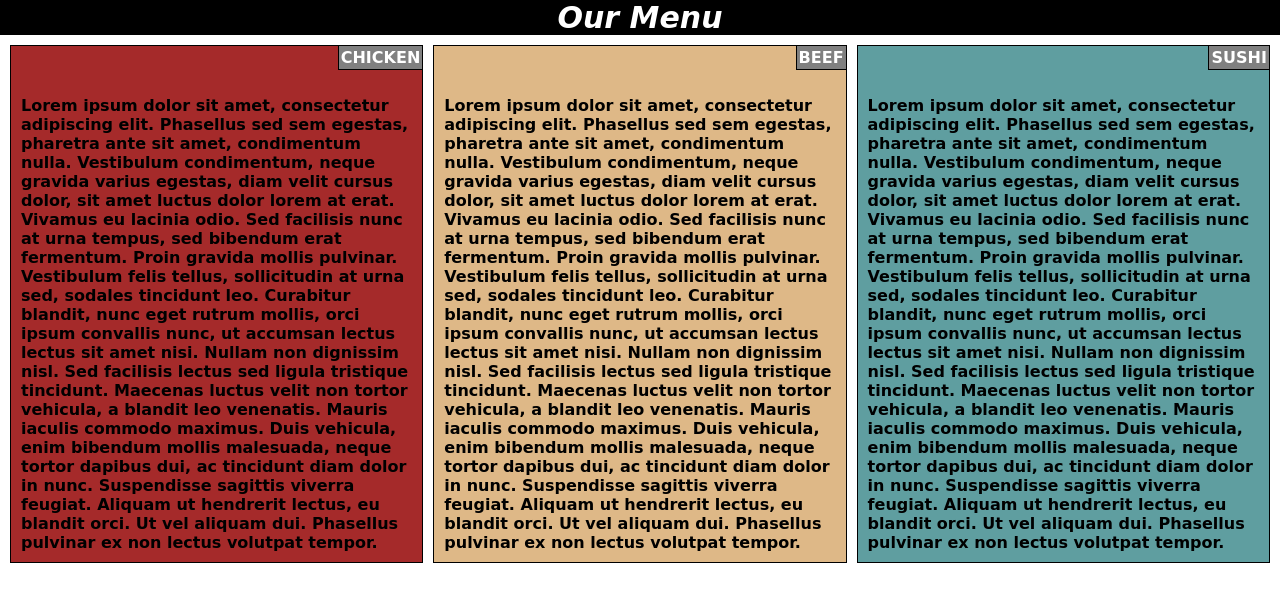
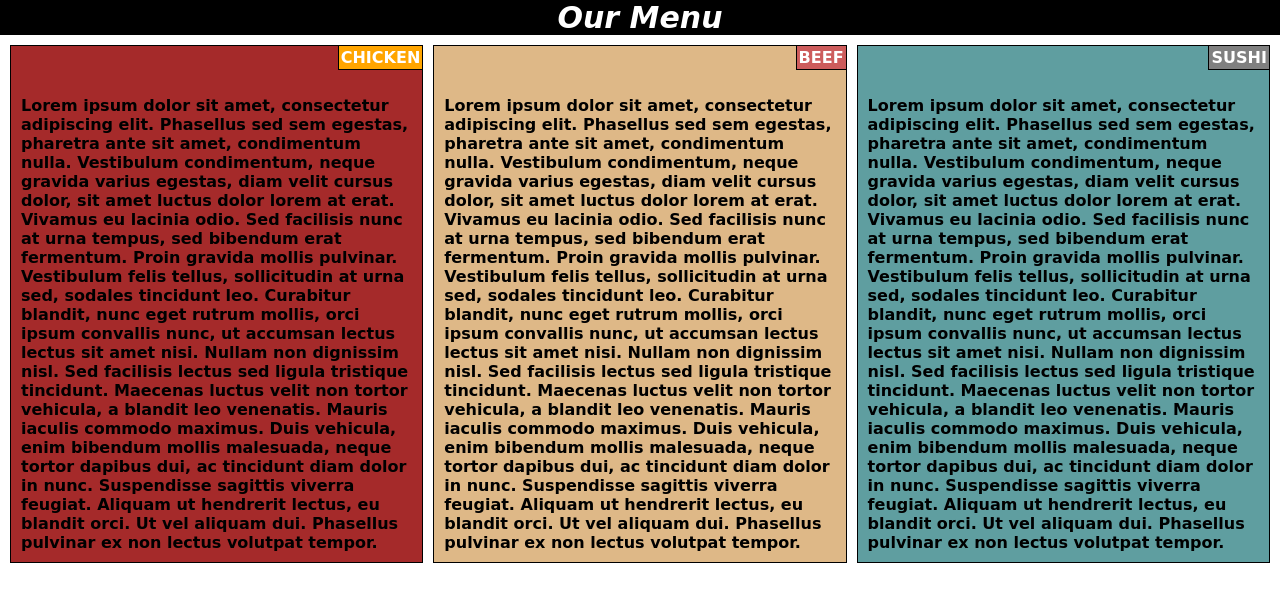
Before and after one commit to clintmann/coursera-test, a plain HTML site: page module2-solution/index.html in a window 1280 px wide. Drawn offline with Linux system fonts and the light colour scheme.

Commit message:
Solution for Module2

```diff
--- a/module2-solution/css/styles.css
+++ b/module2-solution/css/styles.css
@@ -48,7 +48,7 @@
   padding-top: 50px;
 }
 #box1 {
-  background-color: grey;
+  background-color: #FFA500;
   color: white;
   float : right;
   position: relative;
@@ -58,7 +58,7 @@
   right: 10px;
  }
 #box2 {
-  background-color: grey;
+  background-color: #CD5C5C;
   color: white;
   float : right;
   position: relative;
@@ -67,7 +67,7 @@
   right: 10px;
 }
 #box3 {
-  background-color: grey;
+  background-color: #808080;
   color: white;
   float : right;
   position: relative;
```
